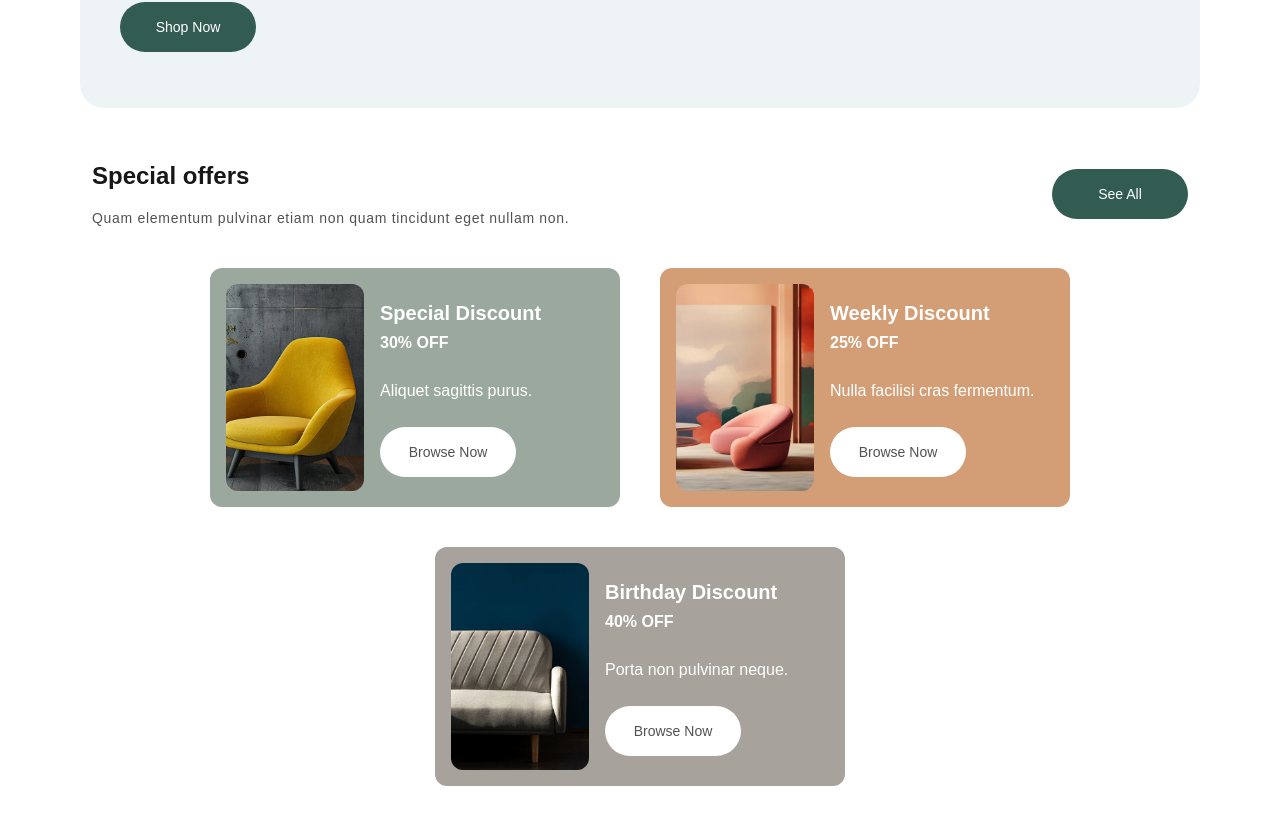
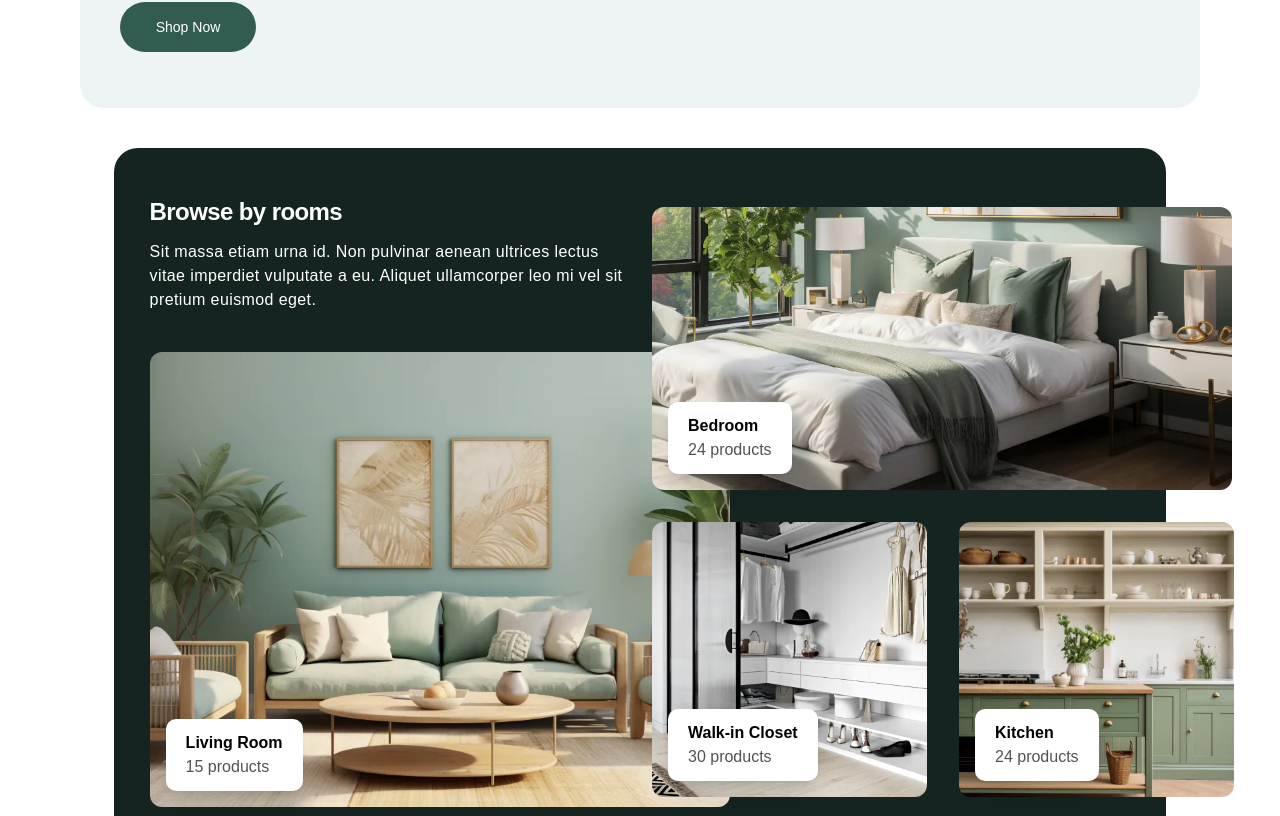
Before and after one commit to Gitnaseem745/furniture-e-commerce-store, a Next.js app: page / in a window 1280 px wide. Shown: the part 824-1640 px from the top of the page. Built offline with nearby package versions, Linux system fonts and the light colour scheme.

Commit message:
#BrowseByRooms Completed

```diff
--- a/app/page.tsx
+++ b/app/page.tsx
@@ -3,53 +3,16 @@ import HomeCard from "../components/HomeCard";
 import ProductCard from "../components/ProductCard";
 import SpecialOfferCard from "@/components/SpecialOfferCard";
 import HeroCard from "@/components/HeroCard";
+import BrowseByRooms from "@/components/BrowseByRooms";
 
  const Home: React.FC = () => (
      <>
-        <div className="flex flex-row gap-10 w-full max-h-fit flex-wrap justify-center items-center px-20">
+        <div className="flex flex-col gap-10 w-full max-h-fit flex-wrap justify-center items-center px-20">
             <HeroCard />
+            <BrowseByRooms />
             <SpecialOfferCard />
         </div>
     </>
   );
 
-
-  const homeCardData = [
-    {
-        backgroundImgUrl: "/images/homeCard1.webp",
-        productTitle: "Living Room",
-        productPrice: "15 products",
-        productPageLink: "/products/living-room",
-        width: 580,
-        height: 455,
-        button: false,
-    },
-    {
-        backgroundImgUrl: "/images/homeCard2.webp",
-        productTitle: "Bedroom",
-        productPrice: "24 products",
-        productPageLink: "/products/bedroom",
-        width: 580,
-        height: 283,
-        button: false,
-    },
-    {
-        backgroundImgUrl: "/images/homeCard3.webp",
-        productTitle: "Walk-in Closet",
-        productPrice: "30 products",
-        productPageLink: "/products/walk-in-closet",
-        width: 275,
-        height: 275,
-        button: false,
-    },
-    {
-        backgroundImgUrl: "/images/homeCard4.webp",
-        productTitle: "Kitchen",
-        productPrice: "24 products",
-        productPageLink: "/products/kitchen",
-        width: 275,
-        height: 275,
-        button: false,
-    },
-  ]
 export default Home;
--- /dev/null
+++ b/components/BrowseByRooms.tsx
@@ -0,0 +1,68 @@
+import React from 'react'
+import HomeCard from './HomeCard'
+import Button from './Button'
+
+const BrowseByRooms = () => {
+  return (
+    <div className="w-[94%] max-h-fit rounded-3xl p-12 bg-[#152420] flex flex-row gap-6 justify-center items-center">
+        <div className="flex flex-col gap-10 items-start justify-start w-6/12 text-white">
+            <div>
+                <h1 className="text-2xl font-bold tracking-tight">
+                    Browse by rooms
+                </h1>
+                <p className="mt-3 tracking-wide">
+                    Sit massa etiam urna id. Non pulvinar aenean ultrices lectus vitae imperdiet vulputate a eu. Aliquet ullamcorper leo mi vel sit pretium euismod eget.
+                </p>
+            </div>
+            <HomeCard backgroundImgUrl={homeCardData[0].backgroundImgUrl} productTitle={homeCardData[0].productTitle} productPrice={homeCardData[0].productPrice} productPageLink={homeCardData[0].productPageLink} width={homeCardData[0].width} height={homeCardData[0].height} button={homeCardData[0].button} />
+        </div>
+        <div className="w-6/12 flex flex-col gap-8 justify-center items-start">
+                <HomeCard backgroundImgUrl={homeCardData[1].backgroundImgUrl} productTitle={homeCardData[1].productTitle} productPrice={homeCardData[1].productPrice} productPageLink={homeCardData[1].productPageLink} width={homeCardData[1].width} height={homeCardData[1].height} button={homeCardData[1].button} />
+            <div className='flex flex-row gap-8'>
+                <HomeCard backgroundImgUrl={homeCardData[2].backgroundImgUrl} productTitle={homeCardData[2].productTitle} productPrice={homeCardData[2].productPrice} productPageLink={homeCardData[2].productPageLink} width={homeCardData[2].width} height={homeCardData[2].height} button={homeCardData[2].button} />
+                <HomeCard backgroundImgUrl={homeCardData[3].backgroundImgUrl} productTitle={homeCardData[3].productTitle} productPrice={homeCardData[3].productPrice} productPageLink={homeCardData[3].productPageLink} width={homeCardData[3].width} height={homeCardData[3].height} button={homeCardData[3].button} />
+            </div>
+        </div>
+    </div>
+  )
+}
+const homeCardData = [
+    {
+        backgroundImgUrl: "/images/homeCard1.webp",
+        productTitle: "Living Room",
+        productPrice: "15 products",
+        productPageLink: "/products/living-room",
+        width: 580,
+        height: 455,
+        button: false,
+    },
+    {
+        backgroundImgUrl: "/images/homeCard2.webp",
+        productTitle: "Bedroom",
+        productPrice: "24 products",
+        productPageLink: "/products/bedroom",
+        width: 580,
+        height: 283,
+        button: false,
+    },
+    {
+        backgroundImgUrl: "/images/homeCard3.webp",
+        productTitle: "Walk-in Closet",
+        productPrice: "30 products",
+        productPageLink: "/products/walk-in-closet",
+        width: 275,
+        height: 275,
+        button: false,
+    },
+    {
+        backgroundImgUrl: "/images/homeCard4.webp",
+        productTitle: "Kitchen",
+        productPrice: "24 products",
+        productPageLink: "/products/kitchen",
+        width: 275,
+        height: 275,
+        button: false,
+    },
+  ]
+
+export default BrowseByRooms
```
